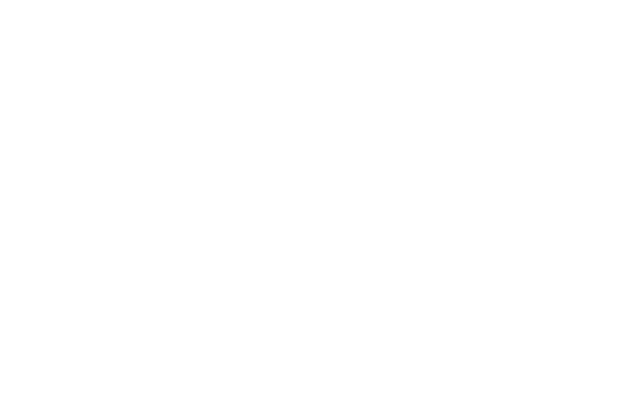
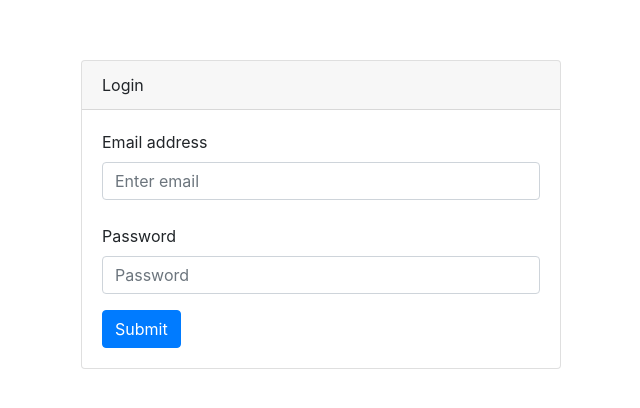
Before and after one commit to realim1/todo-log, a React (Create React App) app in the folder client/: page /login in a window 1280 px wide. Before the commit this address had no page. Shown: the part 186-594 px from the top of the page, without its empty margins (319-959 px from the left). Built offline with nearby package versions, Linux system fonts and the light colour scheme.

Commit message:
Create login component and routes for rendering sign-up and login components

```diff
--- a/client/src/components/App/App.jsx
+++ b/client/src/components/App/App.jsx
@@ -7,7 +7,7 @@
 const App = () => {
 	return (
 		<Routes>
-			<Route path='/' element={<LoginPage />} />
+			<Route path='/*' element={<LoginPage />} />
 			<Route path='/logs' element={<TodoLogPage />} />
 		</Routes>
 	);
--- /dev/null
+++ b/client/src/components/login/login.component.jsx
@@ -0,0 +1,101 @@
+import React from "react";
+import axios from "axios";
+import { Card, Form, Button } from "react-bootstrap";
+import { useFormik } from "formik";
+import { useNavigate } from "react-router-dom";
+import "./login.style.scss";
+
+const validate = (values) => {
+	const errors = {};
+
+	//Email Address Validations
+	if (!values.email) {
+		errors.email = "Required";
+	} else if (!/^[A-Z0-9._%+-]+@[A-Z0-9.-]+\.[A-Z]{2,4}$/i.test(values.email)) {
+		errors.email = "Invalid email address";
+	}
+
+	//Password Validations
+	if (!values.password) {
+		errors.password = "Required";
+	} else if (!/^(?=.*[A-Za-z])(?=.*\d)[A-Za-z\d]{8,}$/.test(values.password)) {
+		errors.password =
+			"Password must have minimum eight characters, at least one letter and one number";
+	}
+
+	return errors;
+};
+
+const Login = () => {
+	const navigate = useNavigate();
+	const onSubmit = (values) => {
+		axios
+			.post("/login", values)
+			.then((res) => {
+				console.log(res);
+				if (res.status === 201) {
+					navigate("/logs");
+				}
+			})
+			.catch((error) => {
+				if (error.response) {
+					alert(error.response.data);
+				}
+			});
+	};
+	const formik = useFormik({
+		initialValues: {
+			email: "",
+			password: "",
+			confirmPassword: "",
+		},
+		validate,
+		onSubmit,
+	});
+
+	return (
+		<Card style={{ width: "30rem" }}>
+			<Card.Header>Login</Card.Header>
+			<Card.Body>
+				<Form noValidate onSubmit={formik.handleSubmit}>
+					<Form.Group className='mb-4' controlId='loginEmail'>
+						<Form.Label>Email address</Form.Label>
+						<Form.Control
+							required
+							name='email'
+							type='email'
+							value={formik.values.email}
+							onChange={formik.handleChange}
+							placeholder='Enter email'
+							isInvalid={!!formik.errors.email}
+						/>
+						<Form.Control.Feedback type='invalid'>
+							{formik.errors.email}
+						</Form.Control.Feedback>
+					</Form.Group>
+
+					<Form.Group controlId='loginPassword'>
+						<Form.Label>Password</Form.Label>
+						<Form.Control
+							required
+							name='password'
+							type='password'
+							value={formik.values.password}
+							onChange={formik.handleChange}
+							placeholder='Password'
+							isInvalid={!!formik.errors.password}
+						/>
+						<Form.Control.Feedback type='invalid'>
+							{formik.errors.password}
+						</Form.Control.Feedback>
+					</Form.Group>
+					<Button variant='primary' type='submit'>
+						Submit
+					</Button>
+				</Form>
+			</Card.Body>
+		</Card>
+	);
+};
+
+export default Login;
--- a/client/src/pages/LoginPage/LoginPage.page.jsx
+++ b/client/src/pages/LoginPage/LoginPage.page.jsx
@@ -1,13 +1,19 @@
 import React from "react";
+import { Routes, Route, Navigate } from "react-router-dom";
 import { Container } from "react-bootstrap";
 import SignUp from "../../components/sign-up/sign-up.component";
+import Login from "../../components/login/login.component";
 
 import "./LoginPage.style.scss";
 
 const LoginPage = () => {
 	return (
 		<Container className='d-flex justify-content-center align-items-center vh-100'>
-			<SignUp />
+			<Routes>
+				<Route path='/login' element={<Login />} />
+				<Route path='/signup' element={<SignUp />} />
+				<Route path='/' element={<Navigate to='/login' replace={true} />} />
+			</Routes>
 		</Container>
 	);
 };
```
Also changed, not shown: client/src/components/login/login.style.scss (added).
